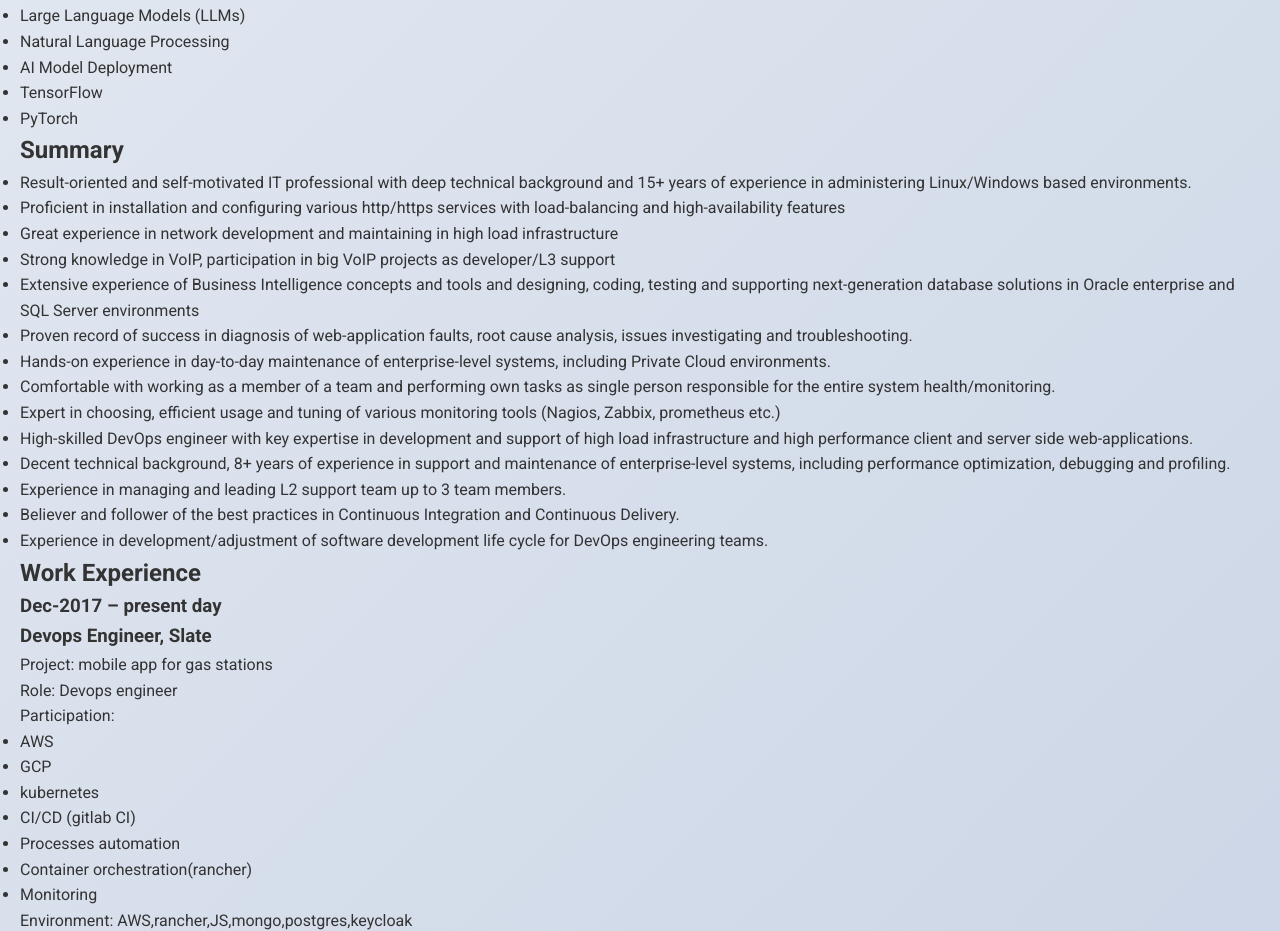
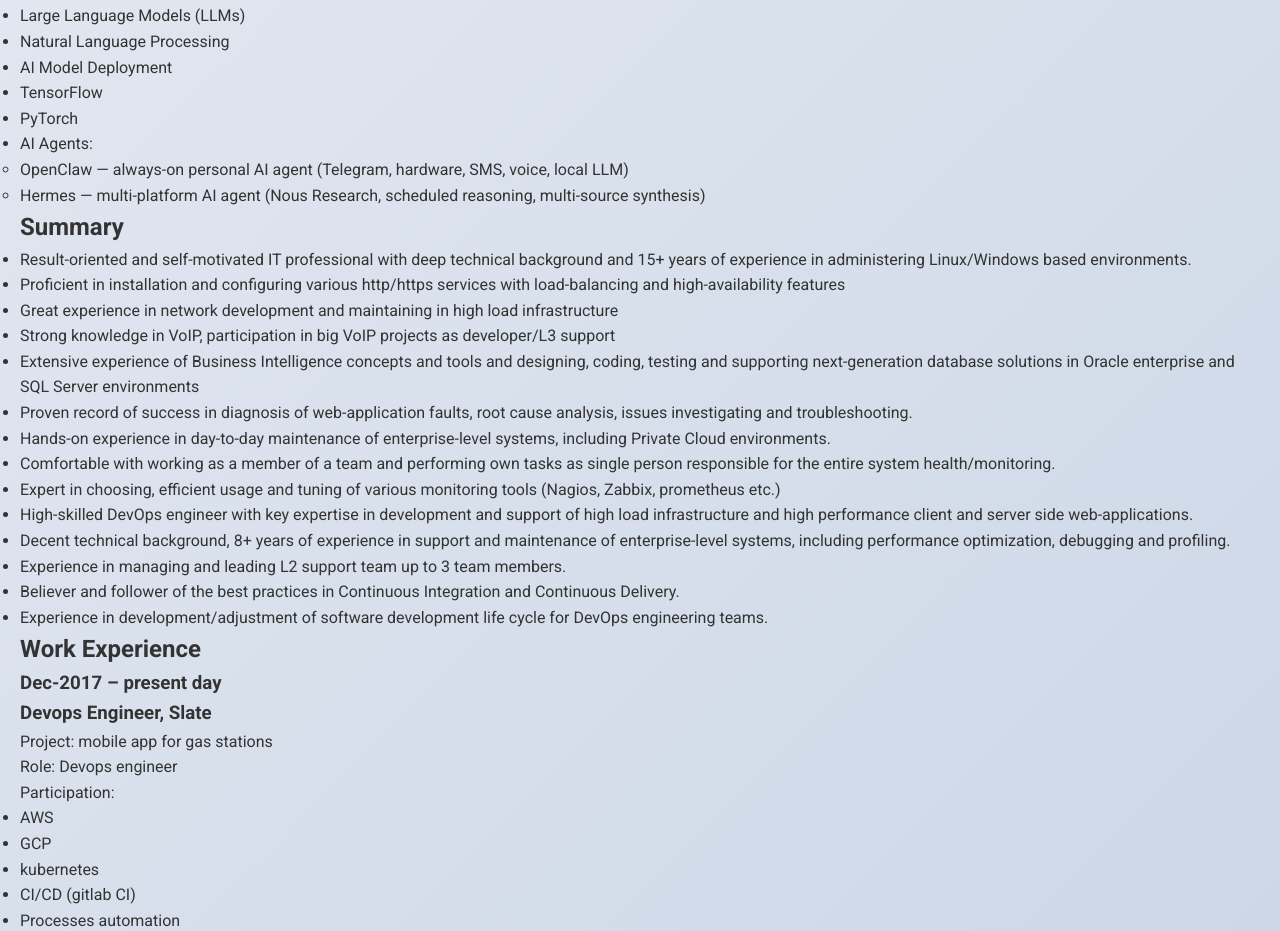
Before and after one commit to bikboy/cv, a website: page cv.html in a window 1280 px wide. Shown: the part 2217-3148 px from the top of the page. Drawn offline with Linux system fonts and the light colour scheme.

Commit message:
Mirror OpenClaw/Hermes in cv.html AI/ML section; add generated PDF

```diff
--- a/cv.html
+++ b/cv.html
@@ -117,6 +117,12 @@
 					<li>AI Model Deployment</li>
 					<li>TensorFlow</li>
 					<li>PyTorch</li>
+					<li>AI Agents:
+						<ul>
+							<li>OpenClaw — always-on personal AI agent (Telegram, hardware, SMS, voice, local LLM)</li>
+							<li>Hermes — multi-platform AI agent (Nous Research, scheduled reasoning, multi-source synthesis)</li>
+						</ul>
+					</li>
 				</ul>
 			</div>
 		</div>
```
Also changed, not shown: 1 other file.
